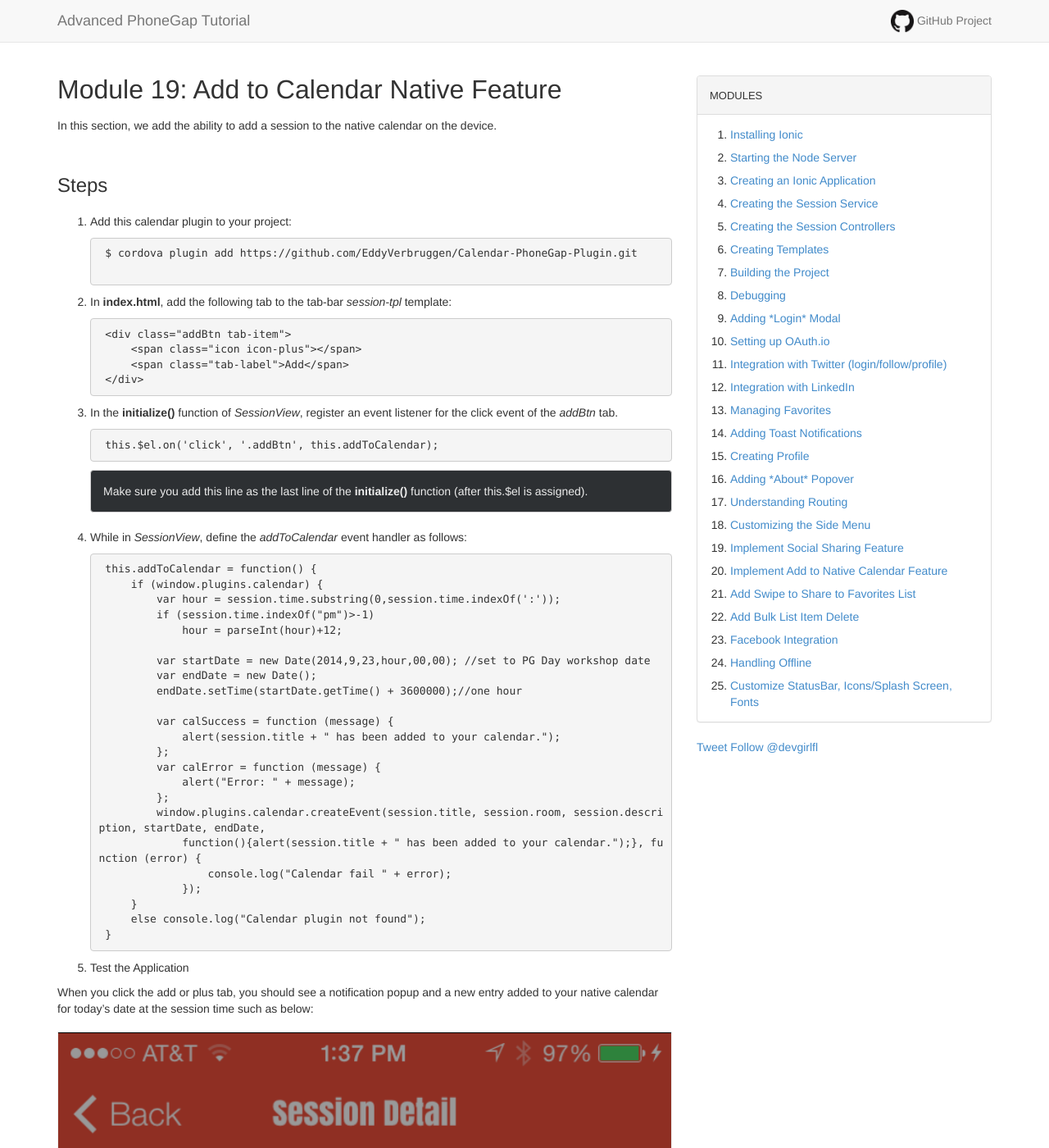
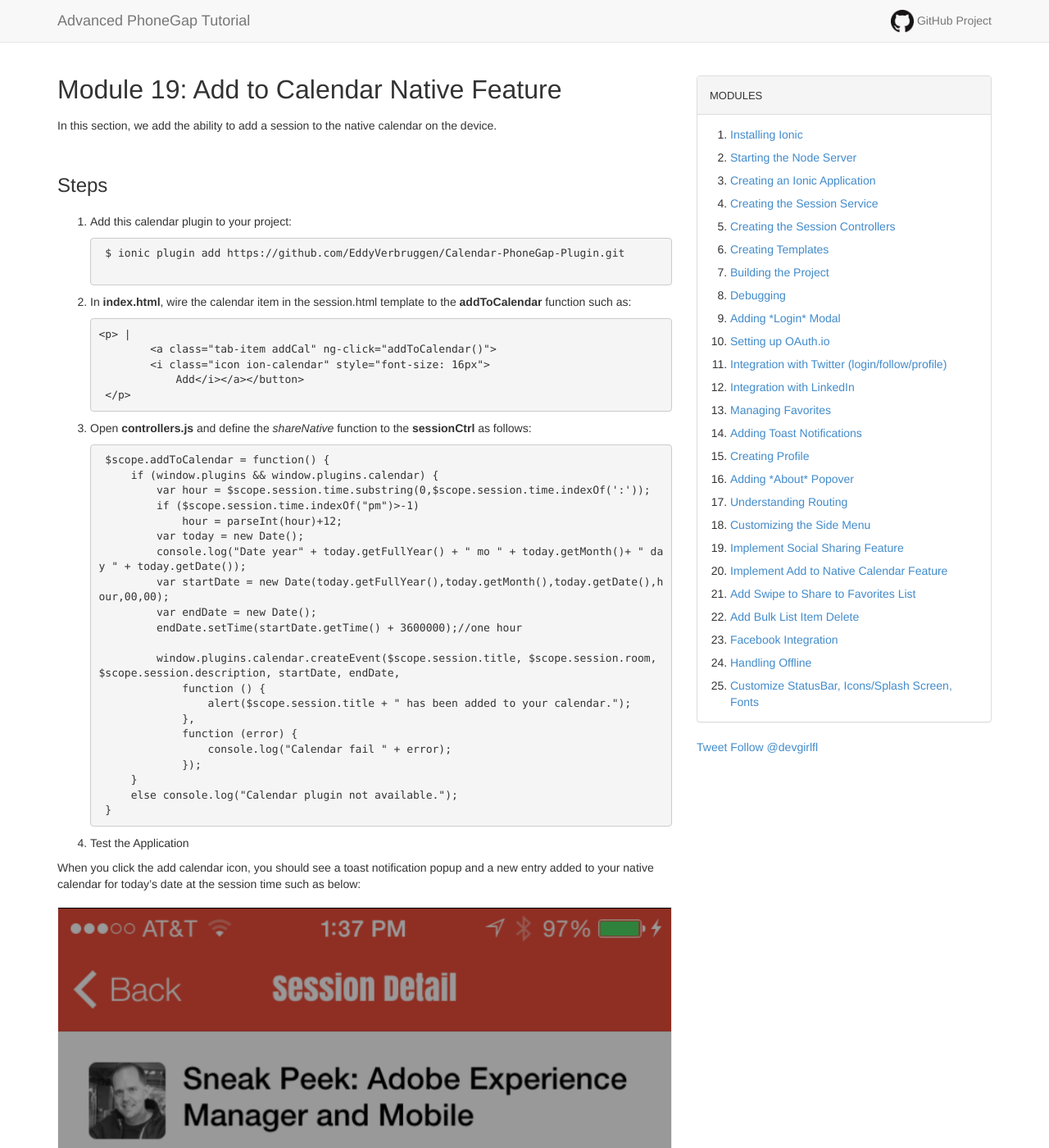
Before and after one commit to hollyschinsky/ConferenceTracker, a Jekyll site: the page built from add-to-calendar.md, in a window 1280 px wide and 1400 px high. Shown: the whole window at 82% size. Built offline with Jekyll 4.4.1, drawn with Linux system fonts in a browser that asks for light colours; Markdown is read by kramdown in place of the engine named in the settings; comment, search, counter and statistics services are not loaded.

Commit message:
Updates for toast/share and add to calendar modules.

````diff
--- a/add-to-calendar.md
+++ b/add-to-calendar.md
@@ -8,58 +8,49 @@
 1. Add this calendar plugin to your project:
 
     ```
-    $ cordova plugin add https://github.com/EddyVerbruggen/Calendar-PhoneGap-Plugin.git
+    $ ionic plugin add https://github.com/EddyVerbruggen/Calendar-PhoneGap-Plugin.git
 
     ```
 
-2. In **index.html**, add the following tab to the tab-bar *session-tpl* template:
+2. In **index.html**, wire the calendar item in the session.html template to the **addToCalendar** function such as:
 
     ```
-    <div class="addBtn tab-item">
-        <span class="icon icon-plus"></span>
-        <span class="tab-label">Add</span>
-    </div>
+   <p>{{session.room}} | {{session.time}}
+           <a class="tab-item addCal" ng-click="addToCalendar()">
+           <i class="icon ion-calendar" style="font-size: 16px">
+               Add</i></a></button>
+    </p>
     ```
 
-3. In the **initialize()** function of *SessionView*, register an event listener for the click event of the *addBtn* tab.
+4. Open **controllers.js** and define the *shareNative* function to the **sessionCtrl** as follows:
 
     ```
-    this.$el.on('click', '.addBtn', this.addToCalendar);
-    ```
-
-    >Make sure you add this line as the last line of the **initialize()** function (after this.$el is assigned).
-
-4. While in *SessionView*, define the *addToCalendar* event handler as follows:
-
-    ```
-    this.addToCalendar = function() {
-        if (window.plugins.calendar) {
-            var hour = session.time.substring(0,session.time.indexOf(':'));
-            if (session.time.indexOf("pm")>-1)
+    $scope.addToCalendar = function() {
+        if (window.plugins && window.plugins.calendar) {
+            var hour = $scope.session.time.substring(0,$scope.session.time.indexOf(':'));
+            if ($scope.session.time.indexOf("pm")>-1)
                 hour = parseInt(hour)+12;
-
-            var startDate = new Date(2014,9,23,hour,00,00); //set to PG Day workshop date
+            var today = new Date();
+            console.log("Date year" + today.getFullYear() + " mo " + today.getMonth()+ " day " + today.getDate());
+            var startDate = new Date(today.getFullYear(),today.getMonth(),today.getDate(),hour,00,00);
             var endDate = new Date();
             endDate.setTime(startDate.getTime() + 3600000);//one hour
 
-            var calSuccess = function (message) {
-                alert(session.title + " has been added to your calendar.");
-            };
-            var calError = function (message) {
-                alert("Error: " + message);
-            };
-            window.plugins.calendar.createEvent(session.title, session.room, session.description, startDate, endDate,
-                function(){alert(session.title + " has been added to your calendar.");}, function (error) {
+            window.plugins.calendar.createEvent($scope.session.title, $scope.session.room, $scope.session.description, startDate, endDate,
+                function () {
+                    alert($scope.session.title + " has been added to your calendar.");
+                },
+                function (error) {
                     console.log("Calendar fail " + error);
                 });
         }
-        else console.log("Calendar plugin not found");
+        else console.log("Calendar plugin not available.");
     }
     ```
 
 5. Test the Application
 
-When you click the add or plus tab, you should see a notification popup and a new entry added to your native calendar for today's date
+When you click the add calendar icon, you should see a toast notification popup and a new entry added to your native calendar for today's date
 at the session time such as below:
 
 ![](images/app/add-cal.png) ![](images/app/native-calendar-date.png) ![](images/app/native-calendar-entry.png)
````
Also changed, not shown: share.md (+3 -3 lines), toast.md (+23 -1 lines).
